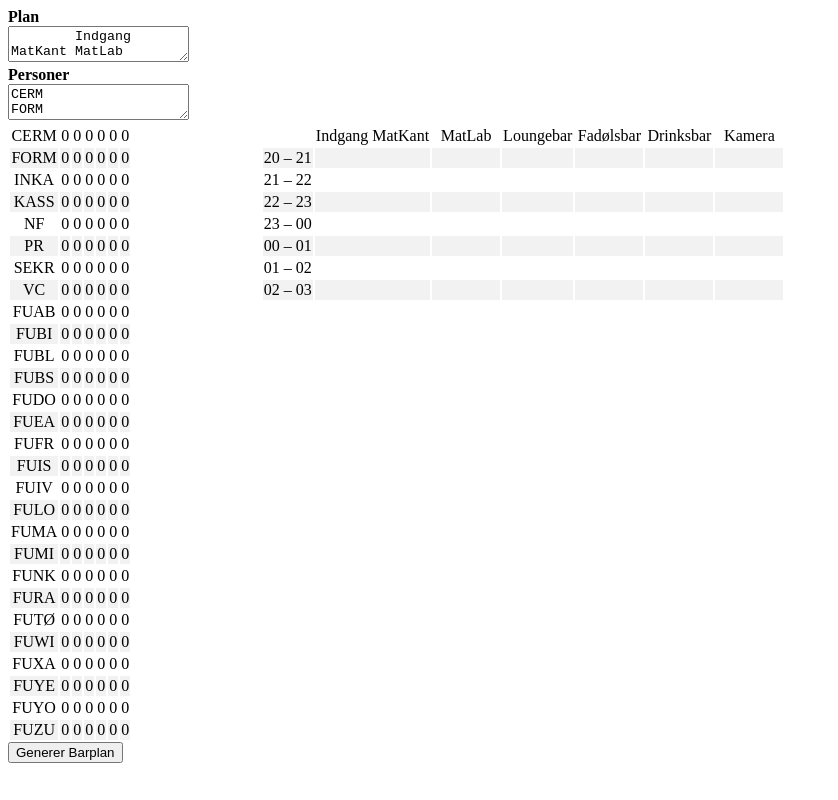
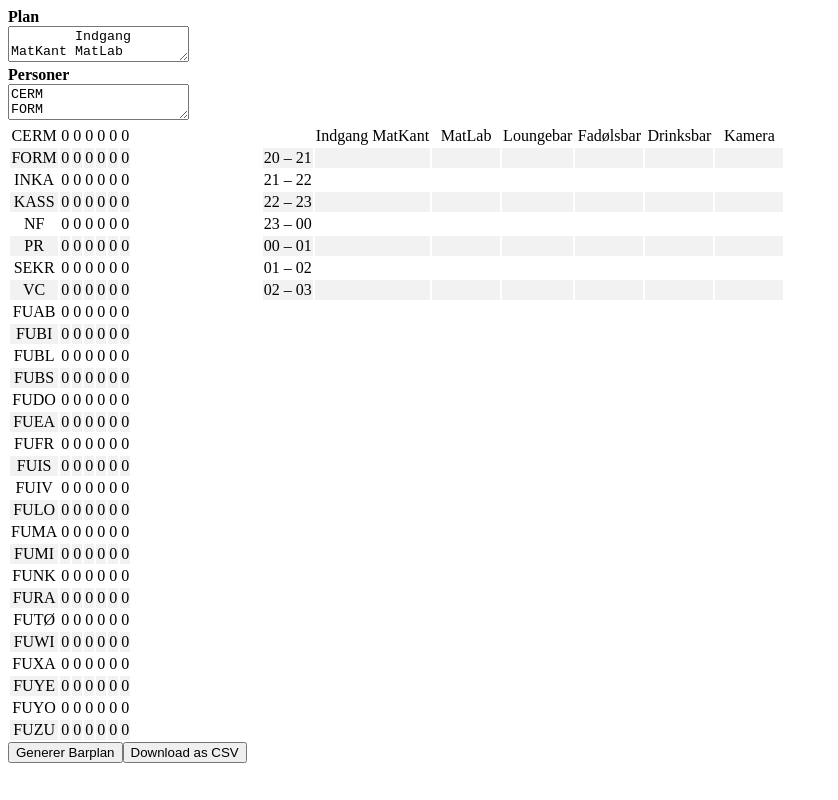
Before and after one commit to TK-IT/barplan, a React app: page / in a window 1280 px wide. Shown: the whole page, without its empty margins (0-838 px from the left). Built offline with nearby package versions, Linux system fonts and the light colour scheme.

Commit message:
Added a button for downloading the plan as CSV-file
The button is still a mockup and a parser is needed for the feature to
work.

```diff
--- a/src/index.tsx
+++ b/src/index.tsx
@@ -1,13 +1,13 @@
-import { action, configure } from "mobx";
-import { observer } from "mobx-react";
-import * as React from "react";
-import * as ReactDOM from "react-dom";
+import { action, configure } from 'mobx';
+import { observer } from 'mobx-react';
+import * as React from 'react';
+import * as ReactDOM from 'react-dom';
 
-import { app } from "./app";
-import { planGenerator } from "./generator";
-import styles from "./index.scss";
-import { keyHandler } from "./keyhandler";
-import { classNames } from "./util";
+import { app } from './app';
+import { planGenerator } from './generator';
+import styles from './index.scss';
+import { keyHandler } from './keyhandler';
+import { classNames } from './util';
 
 @observer
 class AppComponent extends React.Component<{}, {}> {
@@ -54,9 +54,26 @@ class AppComponent extends React.Component<{}, {}> {
           <button onClick={_e => planGenerator.generatePlan()}>
             Generer Barplan
           </button>
+          <button onClick={_e => this.downloadCSV()}>
+            Download as CSV
+          </button>
         </div>
       </div>
     );
+  }
+
+  downloadCSV(): void {
+    let a = document.createElement('a')
+    let fileContents = "Hello world!";
+    let filename = "hello.csv";
+    let filetype = "text/plain";
+    let dataURI = "data:" + filetype + ";base64," + btoa(fileContents);
+    a.href = dataURI;
+    a['download'] = filename
+
+    document.body.appendChild(a)
+    a.click()
+    document.body.removeChild(a)
   }
 
   @action
--- a/src/keyhandler.tsx
+++ b/src/keyhandler.tsx
@@ -5,8 +5,6 @@ import { app } from './app';
 class KeyHandler {
   @action
   onKeyPress(key: string) {
-    //console.log(key)
-    //console.log(app.focusPlanCoordinates)
     switch (key) {
       case "h": {
         // plan move left
```
